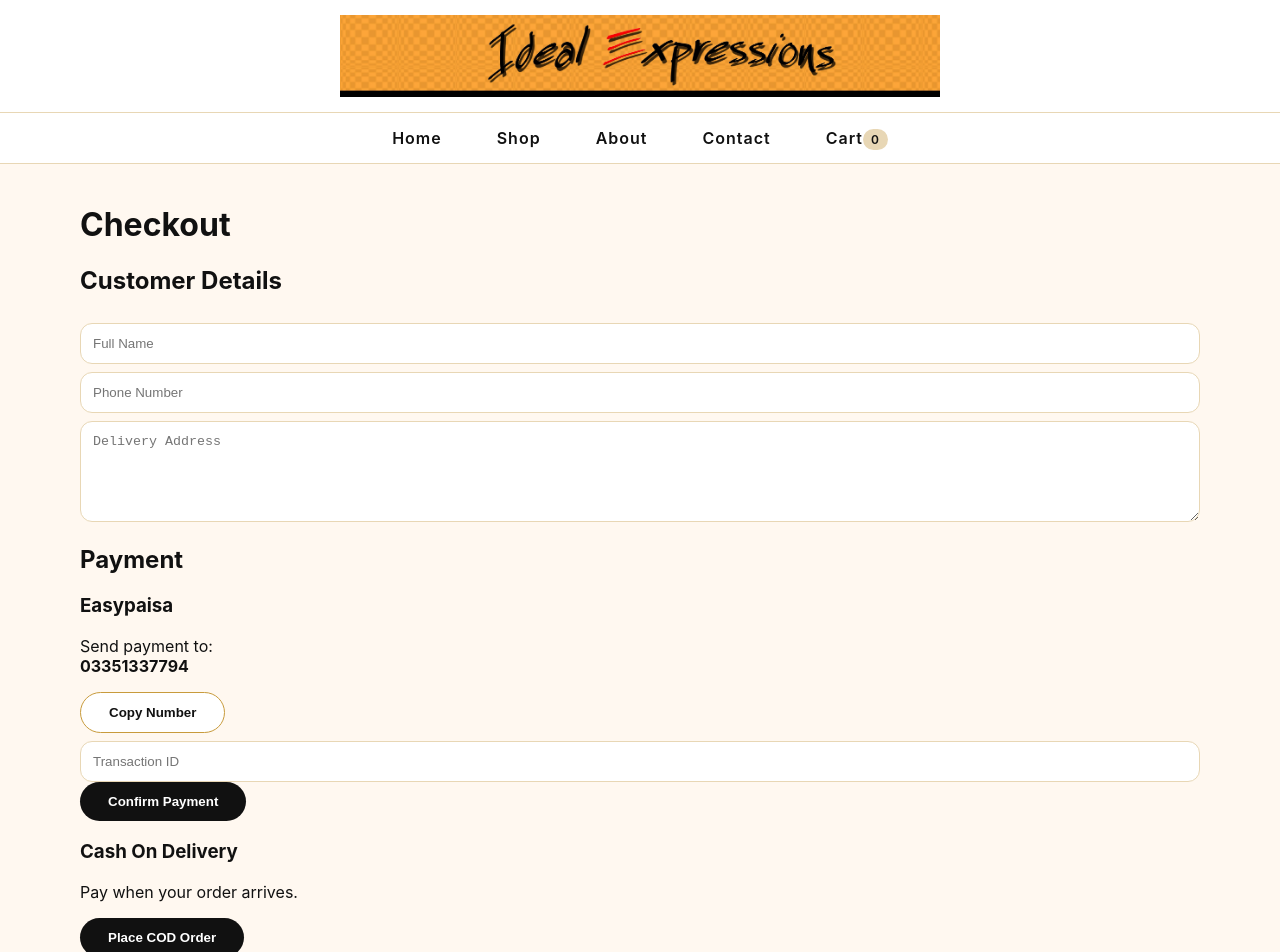
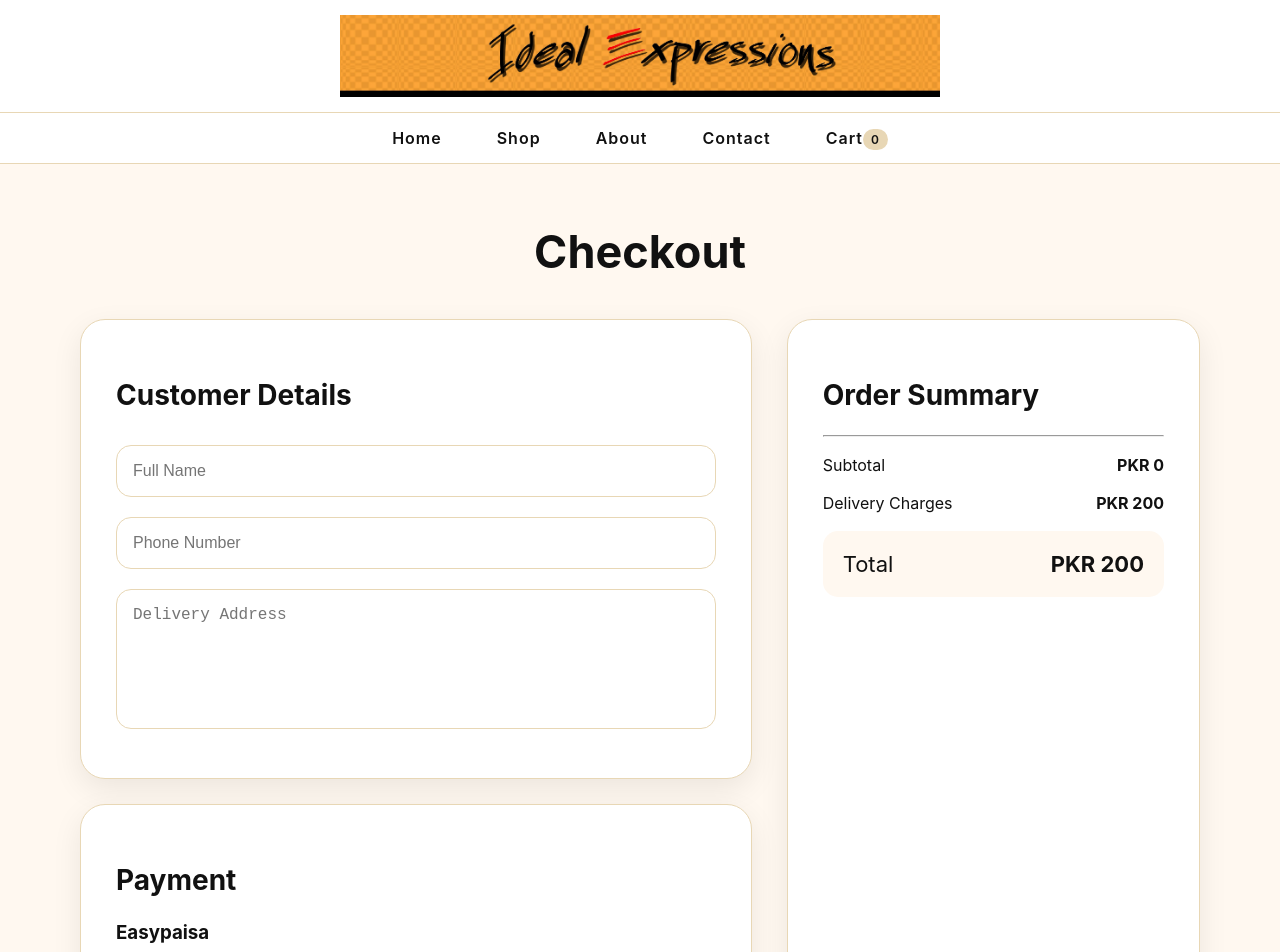
Before and after one commit to Fizza21/ideal-expressions, a React (Create React App) app: page /checkout in a window 1280 px wide. Shown: the top 952 px of the page. Built offline with nearby package versions, Linux system fonts and the light colour scheme.

Commit message:
Update checkout success popup

```diff
--- a/src/components/Checkout.js
+++ b/src/components/Checkout.js
@@ -11,6 +11,12 @@ clear
 }=React.useContext(CartContext);
 
 
+const deliveryCharges = 200;
+
+const finalTotal = total + deliveryCharges;
+
+
+
 const [form,setForm]=useState({
 name:"",
 phone:"",
@@ -21,8 +27,11 @@ txnId:""
 
 const [loading,setLoading]=useState(false);
 
+const [success,setSuccess]=useState(false);
+
 
 const formRef=useRef(null);
+
 
 
 const disabled =
@@ -61,7 +70,7 @@ method
 
 fd.append(
 "total",
-`PKR ${total.toLocaleString()}`
+`PKR ${finalTotal.toLocaleString()}`
 );
 
 
@@ -88,17 +97,6 @@ body:fd
 if(res.ok){
 
 
-localStorage.setItem(
-"lastOrder",
-JSON.stringify({
-cart,
-total,
-form,
-method
-})
-);
-
-
 clear();
 
 
@@ -110,28 +108,24 @@ txnId:""
 });
 
 
-alert(
-"Order placed successfully"
-);
-
-
-}else{
-
-alert(
-"Order failed"
-);
-
-}
+setSuccess(true);
 
 
 
 }
 
-catch(error){
+else{
 
-alert(
-"Network error"
-);
+alert("Order failed");
+
+}
+
+
+}
+
+catch{
+
+alert("Network error");
 
 }
 
@@ -143,6 +137,7 @@ setLoading(false);
 
 
 };
+
 
 
 
@@ -160,22 +155,30 @@ alert(
 
 
 
+
 return(
 
 <div className="container checkout-page">
 
 
-<h1>
+
+<h1 className="checkout-heading">
 Checkout
 </h1>
 
 
 
-<div className="checkout-grid">
+
+<div className="checkout-layout-new">
 
 
 
-<div className="checkout-card">
+<div>
+
+
+
+
+<div className="checkout-box">
 
 
 <h2>
@@ -188,9 +191,8 @@ Customer Details
 
 
 <input
-className="input"
+className="checkout-input"
 placeholder="Full Name"
-name="name"
 value={form.name}
 onChange={
 e=>setForm({
@@ -203,9 +205,8 @@ name:e.target.value
 
 
 <input
-className="input"
+className="checkout-input"
 placeholder="Phone Number"
-name="phone"
 value={form.phone}
 onChange={
 e=>setForm({
@@ -218,18 +219,22 @@ phone:e.target.value
 
 
 <textarea
-className="input"
+
+className="checkout-input"
+
 placeholder="Delivery Address"
-name="address"
-rows="5"
+
 value={form.address}
+
 onChange={
 e=>setForm({
 ...form,
 address:e.target.value
 })
 }
+
 />
+
 
 
 </form>
@@ -242,7 +247,8 @@ address:e.target.value
 
 
 
-<div className="checkout-card payment">
+
+<div className="checkout-box">
 
 
 <h2>
@@ -251,73 +257,86 @@ Payment
 
 
 
-<div className="payment-option">
-
-
 <h3>
 Easypaisa
 </h3>
 
 
+
 <p>
 Send payment to:
 <br/>
+
 <strong>
 03351337794
 </strong>
+
 </p>
 
 
 
+
 <button
-className="btn btn-outline"
+
+className="copy-payment"
+
 onClick={copyNumber}
+
 >
+
 Copy Number
+
 </button>
 
 
 
+
+
 <input
-className="input"
+
+className="checkout-input"
+
 placeholder="Transaction ID"
+
 value={form.txnId}
+
 onChange={
 e=>setForm({
 ...form,
 txnId:e.target.value
 })
 }
+
 />
 
 
+
+
 <button
-className="btn btn-primary btn-block"
-disabled={disabled}
-onClick={()=>
-submitOrder(
-"Easypaisa"
-)
-}
+
+className="checkout-submit"
+
+disabled={disabled || loading}
+
+onClick={()=>submitOrder("Easypaisa")}
+
 >
 
-Confirm Payment
+{
+loading ? "Processing..." : "Confirm Payment"
+}
 
 </button>
-
-
-</div>
 
 
 
 
 
-<div className="payment-option">
-
 
 <h3>
 Cash On Delivery
 </h3>
+
 
 
 <p>
@@ -327,21 +346,157 @@ Pay when your order arrives.
 
 
 <button
-className="btn btn-primary btn-block"
-disabled={disabled}
-onClick={()=>
-submitOrder(
-"Cash On Delivery"
-)
-}
+
+className="checkout-submit"
+
+disabled={disabled || loading}
+
+onClick={()=>submitOrder("Cash On Delivery")}
+
 >
 
-Place COD Order
+{
+loading ? "Processing..." : "Place COD Order"
+}
 
 </button>
 
 
+
+
 </div>
+
+
+</div>
+
+
+
+
+
+
+
+
+
+<div className="checkout-summary">
+
+
+
+<h2>
+Order Summary
+</h2>
+
+
+
+
+{
+cart.map(item=>(
+
+
+<div
+
+className="checkout-product"
+
+key={item.id}
+
+>
+
+
+<img
+
+src={`/images/${item.image}`}
+
+alt={item.name}
+
+/>
+
+
+<div>
+
+<p>
+{item.name}
+</p>
+
+<span>
+Qty: {item.qty}
+</span>
+
+
+</div>
+
+
+
+<b>
+PKR {(item.price*item.qty).toLocaleString()}
+</b>
+
+
+
+</div>
+
+
+))
+
+}
+
+
+
+
+
+<hr/>
+
+
+
+
+<div className="checkout-row">
+
+<span>
+Subtotal
+</span>
+
+
+<b>
+PKR {total.toLocaleString()}
+</b>
+
+
+</div>
+
+
+
+
+
+<div className="checkout-row">
+
+<span>
+Delivery Charges
+</span>
+
+
+<b>
+PKR 200
+</b>
+
+
+</div>
+
+
+
+
+
+<div className="checkout-final">
+
+<span>
+Total
+</span>
+
+
+<strong>
+PKR {finalTotal.toLocaleString()}
+</strong>
+
+
+</div>
+
 
 
 
@@ -352,16 +507,74 @@ Place COD Order
 </div>
 
 
+{
+success && (
+
+<div className="success-overlay">
+
+<div className="success-modal">
 
 
-<div className="checkout-total">
+<div className="success-icon">
+✓
+</div>
 
-Total:
-<span>
-PKR {total.toLocaleString()}
-</span>
+
+<h2>
+Order Placed Successfully!
+</h2>
+
+
+<p>
+Thank you for shopping with Ideal Expressions.
+Your order has been received.
+</p>
+
+
+
+<div className="success-status">
+
+<div className="status-icon">
+📦
+</div>
+
+
+<div>
+
+<small>
+ORDER STATUS
+</small>
+
+<br/>
+
+<b>
+You will receive a confirmation soon.
+</b>
 
 </div>
+
+
+</div>
+
+
+
+<button
+onClick={()=>setSuccess(false)}
+>
+
+Continue Shopping
+
+</button>
+
+
+
+</div>
+
+</div>
+
+)
+}
+
 
 
 
@@ -370,4 +583,5 @@ PKR {total.toLocaleString()}
 
 );
 
+
 }
--- a/src/styles.css
+++ b/src/styles.css
@@ -930,3 +930,387 @@ bottom:20px;
 }
 
 } */
+
+/* New Checkout Design */
+
+
+.checkout-heading{
+
+text-align:center;
+
+font-size:45px;
+
+margin:40px 0;
+
+}
+
+
+
+.checkout-layout-new{
+
+display:grid;
+
+grid-template-columns:1.3fr .8fr;
+
+gap:35px;
+
+}
+
+
+
+.checkout-box,
+.checkout-summary{
+
+background:white;
+
+padding:35px;
+
+border-radius:25px;
+
+border:1px solid var(--soft-gold);
+
+box-shadow:0 10px 30px rgba(0,0,0,.08);
+
+margin-bottom:25px;
+
+}
+
+
+
+.checkout-box h2,
+.checkout-summary h2{
+
+font-size:28px;
+
+}
+
+
+
+.checkout-input{
+
+width:100%;
+
+padding:16px;
+
+border-radius:15px;
+
+border:1px solid var(--soft-gold);
+
+margin:10px 0;
+
+font-size:16px;
+
+}
+
+
+
+textarea.checkout-input{
+
+height:140px;
+
+resize:none;
+
+}
+
+
+
+.copy-payment{
+
+padding:12px 25px;
+
+border-radius:30px;
+
+background:white;
+
+border:1px solid var(--gold);
+
+cursor:pointer;
+
+}
+
+
+
+.checkout-submit{
+
+width:100%;
+
+padding:15px;
+
+border:none;
+
+border-radius:30px;
+
+background:var(--black);
+
+color:white;
+
+font-weight:700;
+
+margin-top:15px;
+
+cursor:pointer;
+
+}
+
+
+
+.checkout-submit:hover{
+
+background:var(--gold);
+
+}
+
+
+
+.checkout-product{
+
+display:flex;
+
+align-items:center;
+
+gap:15px;
+
+margin-bottom:20px;
+
+}
+
+
+
+.checkout-product img{
+
+width:70px;
+
+height:70px;
+
+object-fit:contain;
+
+background:var(--cream);
+
+border-radius:15px;
+
+}
+
+
+
+.checkout-product div{
+
+flex:1;
+
+}
+
+
+
+.checkout-product p{
+
+margin:0;
+
+font-weight:700;
+
+}
+
+
+
+.checkout-product span{
+
+color:#777;
+
+}
+
+
+
+.checkout-row,
+.checkout-final{
+
+display:flex;
+
+justify-content:space-between;
+
+margin-top:18px;
+
+}
+
+
+
+.checkout-final{
+
+background:var(--cream);
+
+padding:20px;
+
+border-radius:15px;
+
+font-size:22px;
+
+}
+
+
+
+@media(max-width:900px){
+
+.checkout-layout-new{
+
+grid-template-columns:1fr;
+
+}
+
+}
+
+.success-overlay{
+
+position:fixed;
+inset:0;
+
+background:rgba(0,0,0,.45);
+
+backdrop-filter:blur(6px);
+
+display:flex;
+align-items:center;
+justify-content:center;
+
+z-index:99999;
+
+}
+
+
+
+.success-modal{
+
+width:420px;
+
+background:white;
+
+padding:35px;
+
+border-radius:25px;
+
+text-align:center;
+
+box-shadow:0 20px 60px rgba(0,0,0,.25);
+
+}
+
+
+
+.success-icon{
+
+width:70px;
+height:70px;
+
+margin:auto;
+
+border-radius:50%;
+
+background:#e5f1dd;
+
+color:#45a049;
+
+font-size:45px;
+
+display:flex;
+align-items:center;
+justify-content:center;
+
+}
+
+
+
+.success-modal h2{
+
+font-family:Georgia,serif;
+
+font-size:28px;
+
+margin:20px 0 10px;
+
+}
+
+
+
+.success-modal p{
+
+color:#777;
+
+font-size:14px;
+
+}
+
+
+
+.success-status{
+
+margin-top:25px;
+
+padding:15px;
+
+border-radius:15px;
+
+background:#fff8f0;
+
+display:flex;
+
+align-items:center;
+
+gap:15px;
+
+text-align:left;
+
+}
+
+
+
+.status-icon{
+
+font-size:35px;
+
+}
+
+
+
+.success-status small{
+
+color:#aaa;
+
+font-size:11px;
+
+}
+
+
+
+.success-status b{
+
+font-size:14px;
+
+}
+
+
+
+.success-modal button{
+
+margin-top:25px;
+
+width:100%;
+
+padding:14px;
+
+border:none;
+
+border-radius:30px;
+
+background:#111;
+
+color:white;
+
+font-weight:bold;
+
+cursor:pointer;
+
+}
+
+
+
+.success-modal button:hover{
+
+background:#C89B3C;
+
+}
```
